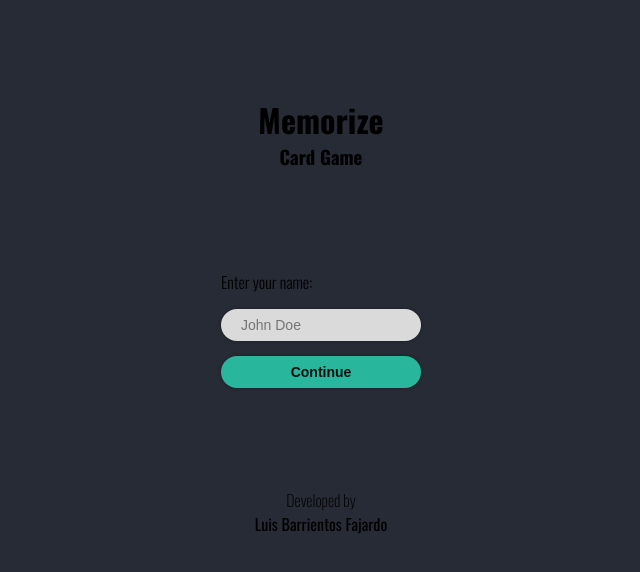
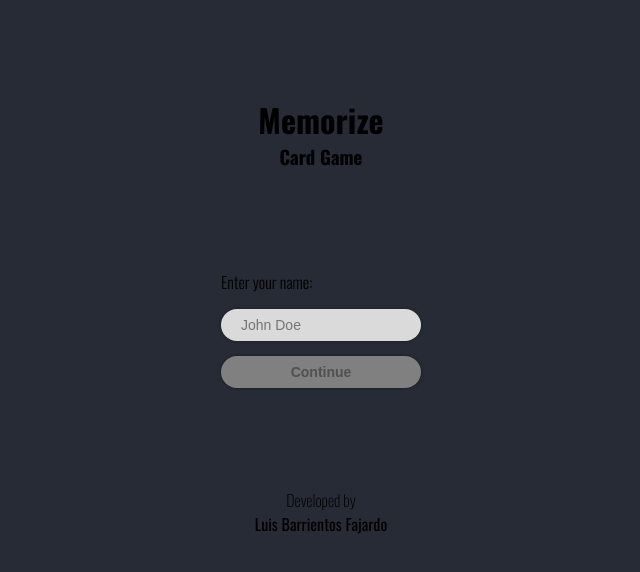
Before and after one commit to luisbarrientosf/memorize-cards, a Next.js app: page / in a window 1280 px wide. Shown: the top 572 px of the page, without its empty margins (319-959 px from the left). Built offline with nearby package versions, Linux system fonts and the light colour scheme.

Commit message:
feat: button disabled when no name

```diff
--- a/src/presentation/components/Button/Button.module.css
+++ b/src/presentation/components/Button/Button.module.css
@@ -21,19 +21,19 @@
   align-self: center;
 }
 
-.button:hover{
+.button:hover:not(.disabled){
   background-color: hsl(169, 64%, 55%);
   color: #0f0f0f;
   transition: all 0.3s;
   cursor: pointer;
 }
 
-.icon {
-  height: 14px;
-  width: 14px;
-}
-
 .button:hover > .icon {
   -webkit-filter: invert(1); /* Safari/Chrome */
   filter: invert(1);
 }
+
+.disabled {
+  background-color: gray;
+  color: rgb(80, 80, 80);
+}
--- a/src/presentation/components/Button/Button.tsx
+++ b/src/presentation/components/Button/Button.tsx
@@ -1,25 +1,23 @@
-import Image from 'next/image';
 import styles from './Button.module.css'
 
 interface ButtonProps {
   onClick: () => void;
   title: string;
-  icon?: string;
+  disabled?: boolean;
 }
 
-export const Button: React.FC<ButtonProps> = ({ onClick, title, icon }) => {
+export const Button: React.FC<ButtonProps> = ({ onClick, title, disabled }) => {
+  const buttonStyles = [styles.button];
+  if (disabled) {
+    buttonStyles.push(styles.disabled);
+  }
+
   return (
     <button
-      className={styles.button}
+      className={buttonStyles.join(" ")}
       onClick={onClick}
+      disabled={disabled}
     >
-      { icon && (
-        <Image
-          src={icon}
-          className={styles.icon}
-          alt={`${title} image`}
-          />
-      )}
       {title}
     </button>
   )
```
